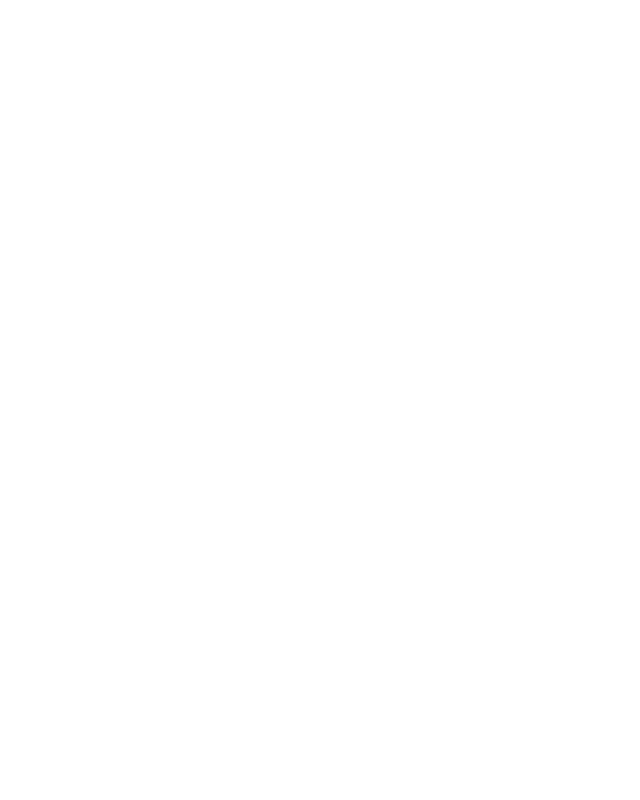
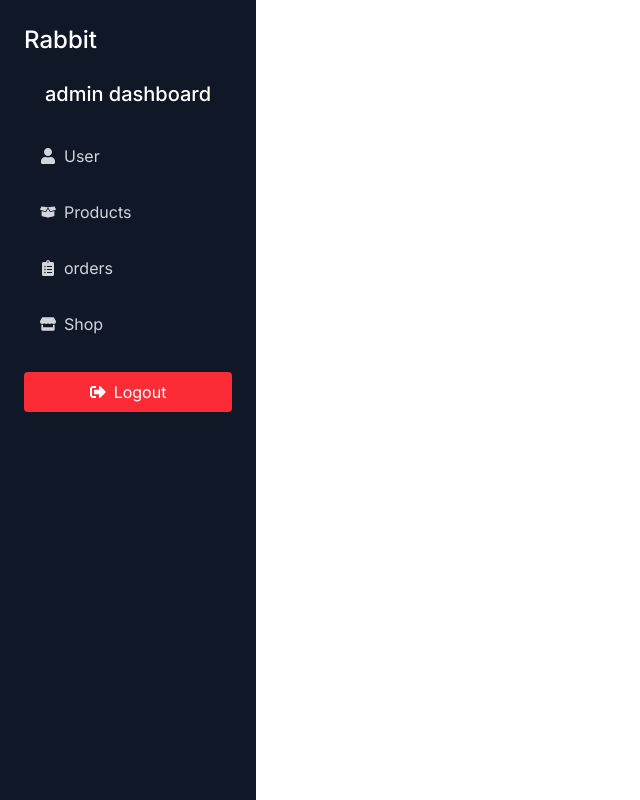
Before and after one commit to selkhadr/e-commerce, a React (Vite) app in the folder frontend/: page /admin in a window 1280 px wide. Before the commit this address had no page. Shown: the whole page, without its empty margins (0-640 px from the left). Built offline with nearby package versions, Linux system fonts and the light colour scheme.

Commit message:
admin sidebar completed

```diff
--- /dev/null
+++ b/frontend/src/Admin/AdminLayout.jsx
@@ -0,0 +1,44 @@
+import { useState } from "react";
+import { FaBars } from "react-icons/fa";
+import AdminSidebar from "./AdminSidebar";
+import { Outlet } from "react-router-dom";
+
+function AdminLayout() {
+    const [isSidebarOpen, setIsSidebarOpen]=useState(false);
+
+    const toggleSidebar = ()=>{
+        setIsSidebarOpen(!isSidebarOpen);
+    }
+  return (
+    <div className="min-h-screen flex flex-col md:flex-row relative">
+        {/* mobile */}
+        <div className="flex md:hidden p-4 bg-gray-900
+        text-white z-20">
+            <button onClick={toggleSidebar}>
+                <FaBars size={24}/>
+            </button>
+            <h1 className="ml-4 text-xl font-medium">Admin Dashboard</h1>
+        </div>
+        {/* overlay */}
+        {isSidebarOpen&&(
+            <div className="fixed inset-0 z-10
+             bg-black/50 md:hidden"
+             onClick={toggleSidebar}></div>
+        )}
+        {/* side bar */}
+        <div className={`bg-gray-900 w-64 min-h-screen
+            text-white absolute md:relative transform
+             ${isSidebarOpen? "translate-x-0": "-translate-x-full"} transition-transform
+              duration-300 md:translate-x-0 ms:static md:block z-20`}>
+                {/* sidebar */}
+                <AdminSidebar/>
+              </div>
+        {/* main content */}
+        <div className="flex-grow p-6 overflow-auto">
+            <Outlet/>
+        </div>
+    </div>
+  )
+}
+
+export default AdminLayout
--- /dev/null
+++ b/frontend/src/Admin/AdminSidebar.jsx
@@ -0,0 +1,58 @@
+import { Link, NavLink, useNavigate } from "react-router-dom";
+import { FaBoxOpen, FaClipboardList, FaSignOutAlt, FaStore, FaUser } from "react-icons/fa";
+
+
+function AdminSidebar() {
+    const navigate=useNavigate();
+    const handleLogout =()=>{
+        navigate("/");
+    }
+  return (
+    <div className="p-6 ">
+        <div className="mb-6">
+            <Link to="/admin" className="text-2xl
+             font-medium">Rabbit</Link>
+        </div>
+        <h2 className="text-xl font-medium mb-6 text-center">
+            admin dashboard
+        </h2>
+        <nav className="flex flex-col space-y-2">
+            <NavLink to="/admin/users" className={({isActive})=>isActive?"bg-gray-700 text-white *:py-3 px-4 rounded flex items-center space-x-2":
+            "text-gray-300 hover:bg-gray-700 hover:text-white py-3 px-4 rounded flex items-center space-x-2"}>
+                <FaUser/>
+                <span>User</span>
+
+            </NavLink>
+            <NavLink to="/admin/products" className={({isActive})=>isActive?"bg-gray-700 text-white *:py-3 px-4 rounded flex items-center space-x-2":
+            "text-gray-300 hover:bg-gray-700 hover:text-white py-3 px-4 rounded flex items-center space-x-2"}>
+                <FaBoxOpen/>
+                <span>Products</span>
+
+            </NavLink>
+            <NavLink to="/admin/orders" className={({isActive})=>isActive?"bg-gray-700 text-white *:py-3 px-4 rounded flex items-center space-x-2":
+            "text-gray-300 hover:bg-gray-700 hover:text-white py-3 px-4 rounded flex items-center space-x-2"}>
+                <FaClipboardList/>
+                <span>orders</span>
+
+            </NavLink>
+            <NavLink to="/admin/shop" className={({isActive})=>isActive?"bg-gray-700 text-white *:py-3 px-4 rounded flex items-center space-x-2":
+            "text-gray-300 hover:bg-gray-700 hover:text-white py-3 px-4 rounded flex items-center space-x-2"}>
+                <FaStore/>
+                <span>Shop</span>
+
+            </NavLink>
+        </nav>
+        <div className="mt-6">
+            <button className="w-full bg-red-500 hover:bg-red-600
+            text-white py-2 px-4 rounded flex
+            items-center justify-center space-x-2"
+            onClick={handleLogout}>
+                <FaSignOutAlt/>
+                <span>Logout</span>
+            </button>
+        </div>
+    </div>
+  )
+}
+
+export default AdminSidebar
--- a/frontend/src/App.jsx
+++ b/frontend/src/App.jsx
@@ -10,6 +10,7 @@
 import OrderConfirmation from './pages/OrderConfirmation'
 import OrderDetails from './pages/OrderDetails'
 import MyOrders from './pages/MyOrders'
+import AdminLayout from './Admin/AdminLayout'
 
 const App = () => {
   return (
@@ -28,6 +29,7 @@
           <Route path="my-orders" element={<MyOrders/>}/>
         </Route>Route
         {/* admin layout */}
+        <Route path="/admin" element={<AdminLayout/>}></Route>
       </Routes>
     </BrowserRouter>
   )
--- a/frontend/src/Common/Navbar.jsx
+++ b/frontend/src/Common/Navbar.jsx
@@ -45,7 +45,8 @@
 
           {/* Icons and Mobile Menu Button */}
           <div className="flex items-center space-x-6">
-            <Link to="#" className="text-gray-600 hover:text-gray-900 text-xl">
+            <Link to="/admin" className="block bg-black px-2 rounded text-sm text-white">Admin</Link>
+            <Link to="/profile" className="text-gray-600 hover:text-gray-900 text-xl">
               <HiOutlineUser />
             </Link>
             <button onClick={toggleDrawerOpen} className="relative text-gray-600 hover:text-gray-900 text-xl focus:outline-none">
```
